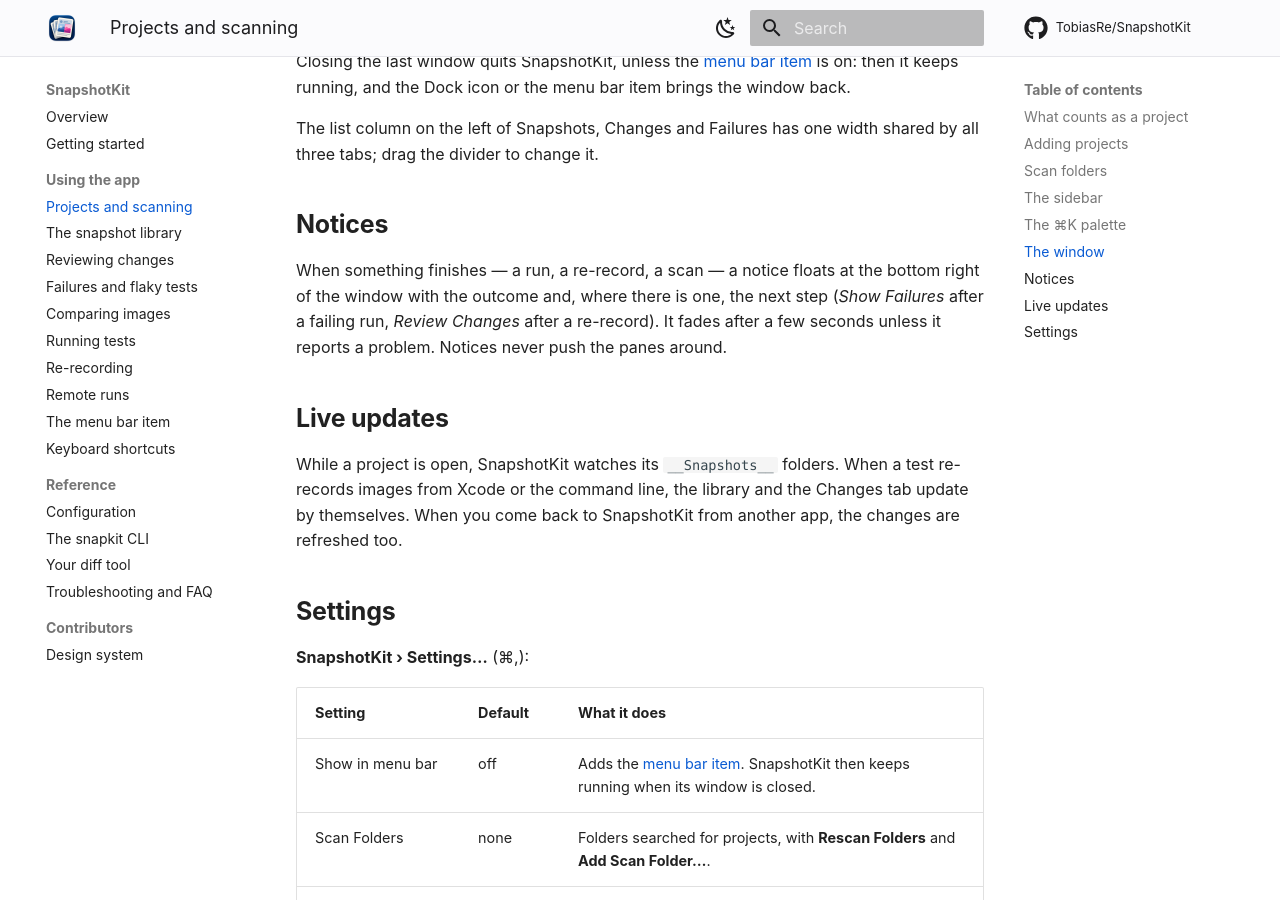
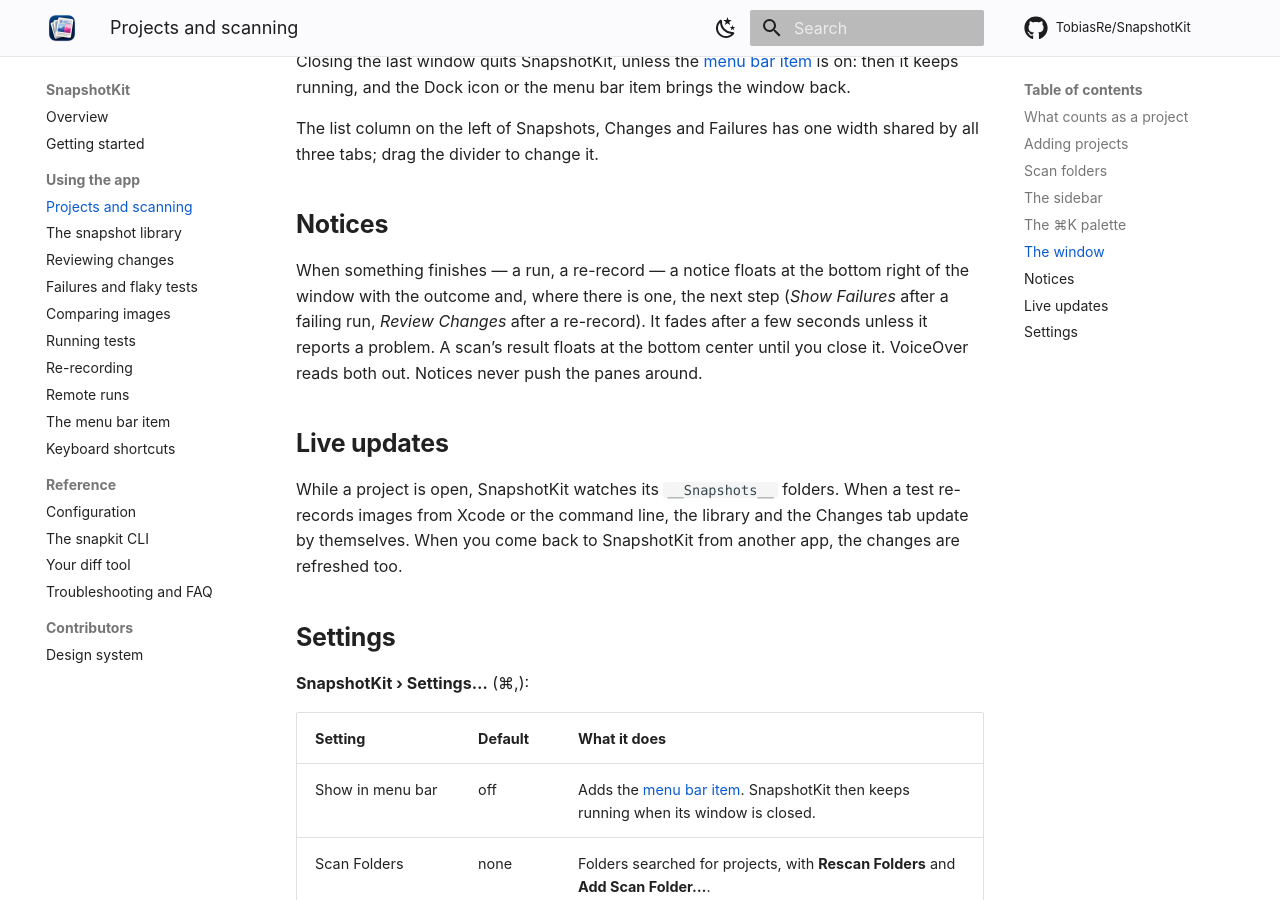
Before and after one commit to TobiasRe/SnapshotKit, an MkDocs documentation site: the page built from docs/projects.md, in a window 1280 px wide and 900 px high, scrolled down 3346 px. Built offline with MkDocs 1.6.1 and Material for MkDocs 9.7.7, drawn with Linux system fonts in a browser that asks for light colours; comment, search, counter and statistics services are not loaded.

Commit message:
Say what the app does where round 5 found the docs ahead or behind
Variant order and when a variant is hidden, the footer's re-record titles,
what drags and what only copies, where a scan's notice shows, the Failures
header's run labels, the flakiness check's menu names, how a suite's type
is found, the refusal and backup-file messages, and the Dock badge being
the open project's.

```diff
--- a/docs/projects.md
+++ b/docs/projects.md
@@ -113,10 +113,10 @@
 
 ## Notices
 
-When something finishes — a run, a re-record, a scan — a notice floats at the bottom right of the window
-with the outcome and, where there is one, the next step (*Show Failures* after a failing run, *Review Changes*
-after a re-record). It fades after a few seconds unless it reports a problem. Notices never push the panes
-around.
+When something finishes — a run, a re-record — a notice floats at the bottom right of the window with the
+outcome and, where there is one, the next step (*Show Failures* after a failing run, *Review Changes* after a
+re-record). It fades after a few seconds unless it reports a problem. A scan’s result floats at the bottom
+center until you close it. VoiceOver reads both out. Notices never push the panes around.
 
 ## Live updates
 
```
Also changed, not shown: README.md (+6 -6 lines), docs/failures.md (+3 -2 lines), docs/library.md (+5 -4 lines), docs/re-recording.md (+7 -6 lines), docs/remote-runs.md (+1 -1 lines), docs/running.md (+2 -4 lines).
